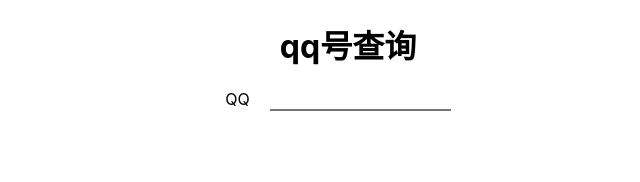
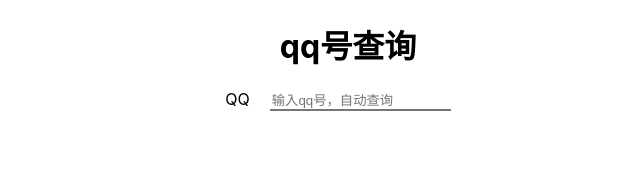
Before and after one commit to xulongbiaoa/interview-qq, a React (Create React App) app: page / in a window 1280 px wide. Shown: the top 182 px of the page, without its empty margins (292-932 px from the left). Built offline with nearby package versions, Linux system fonts and the light colour scheme.

Commit message:
placeholder

```diff
--- a/src/App.tsx
+++ b/src/App.tsx
@@ -116,6 +116,7 @@
           type="text"
           onChange={handleChange}
           onInput={handleInput}
+          placeholder="输入qq号，自动查询"
         />
         <span className={`qq-reset ${qValue.trim().length>0?"":"hidden"}`} onClick={handleReset}>
           X
```
